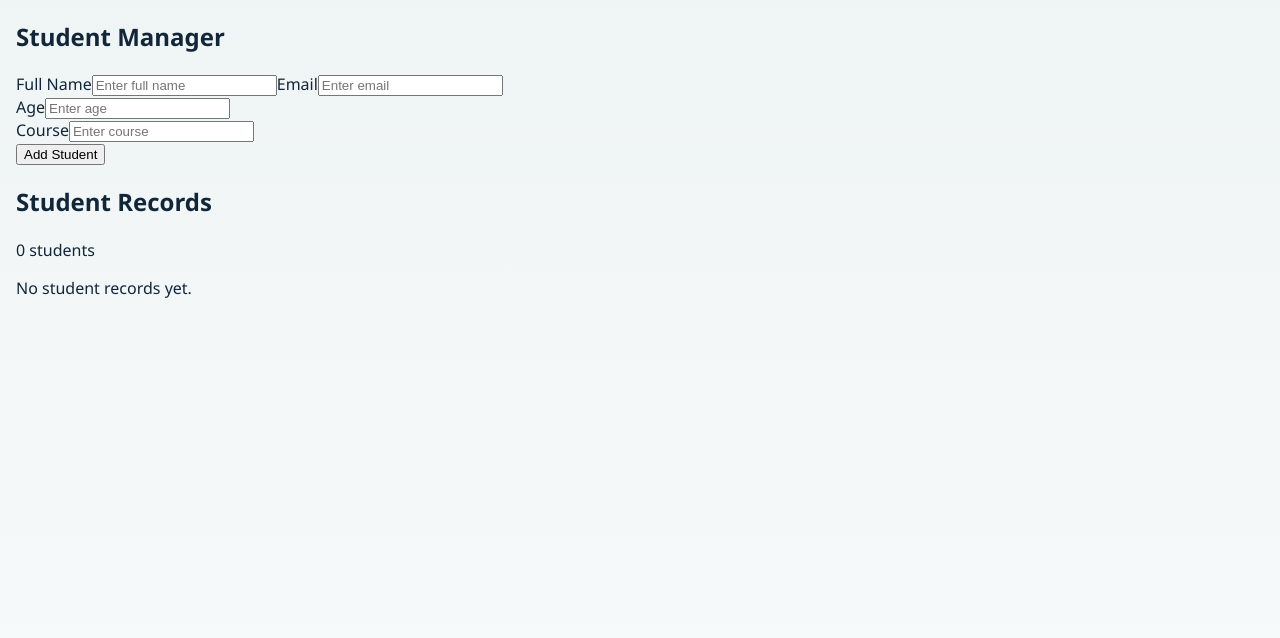
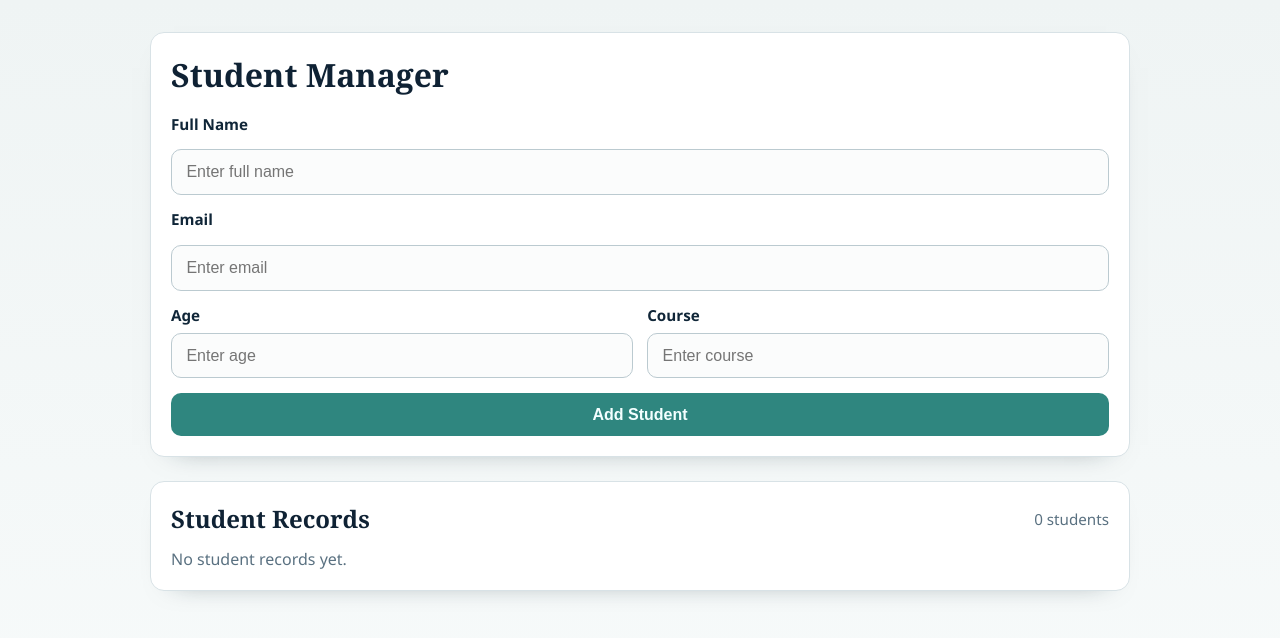
Before and after one commit to Sangmo22/Student_Management-System, a React (Vite) app: page / in a window 1280 px wide. Shown: the top 638 px of the page. Built offline with nearby package versions, Linux system fonts and the light colour scheme.

Commit message:
added css

```diff
--- a/src/App.css
+++ b/src/App.css
@@ -0,0 +1,114 @@
+.student-manager {
+  width: min(980px, 100%);
+  margin: 2rem auto;
+  display: grid;
+  gap: 1.5rem;
+}
+
+.student-form-section,
+.student-records-section {
+  background: #ffffff;
+  border: 1px solid #d8e2e6;
+  border-radius: 14px;
+  padding: 1.25rem;
+  box-shadow: 0 12px 28px -24px rgba(16, 39, 48, 0.55);
+}
+
+.student-form-section h1,
+.records-header h2 {
+  margin: 0;
+  color: #0f2234;
+  font-family: Georgia, "Times New Roman", serif;
+  font-weight: 700;
+}
+
+.student-form-section h1 {
+  font-size: 2rem;
+  margin-bottom: 1rem;
+}
+
+.student-form {
+  display: grid;
+  gap: 0.9rem;
+}
+
+.student-form label {
+  color: #102638;
+  font-weight: 600;
+  font-size: 0.95rem;
+}
+
+.student-form input {
+  width: 100%;
+  border: 1px solid #bbcad0;
+  border-radius: 10px;
+  padding: 0.8rem 0.9rem;
+  font-size: 1rem;
+  color: #2e4c5f;
+  background: #fbfcfc;
+}
+
+.student-form input:focus {
+  outline: none;
+  border-color: #2c8a83;
+  box-shadow: 0 0 0 3px rgba(44, 138, 131, 0.15);
+}
+
+.row-fields {
+  display: grid;
+  grid-template-columns: repeat(2, minmax(0, 1fr));
+  gap: 0.9rem;
+}
+
+.field-group {
+  display: grid;
+  gap: 0.4rem;
+}
+
+.student-form button {
+  border: 0;
+  border-radius: 10px;
+  padding: 0.8rem 0.9rem;
+  font-size: 1rem;
+  font-weight: 600;
+  color: #f3ffff;
+  background: #2f867f;
+  cursor: pointer;
+}
+
+.student-form button:hover {
+  background: #276f69;
+}
+
+.records-header {
+  display: flex;
+  justify-content: space-between;
+  align-items: center;
+  gap: 1rem;
+  margin-bottom: 0.75rem;
+}
+
+.records-header span {
+  color: #5a7181;
+  font-size: 0.95rem;
+}
+
+.student-records-section p {
+  margin: 0;
+  color: #5a7181;
+}
+
+@media (max-width: 768px) {
+  .student-manager {
+    margin: 1.2rem auto;
+  }
+
+  .row-fields {
+    grid-template-columns: 1fr;
+  }
+
+  .records-header {
+    flex-direction: column;
+    align-items: flex-start;
+  }
+}
```
